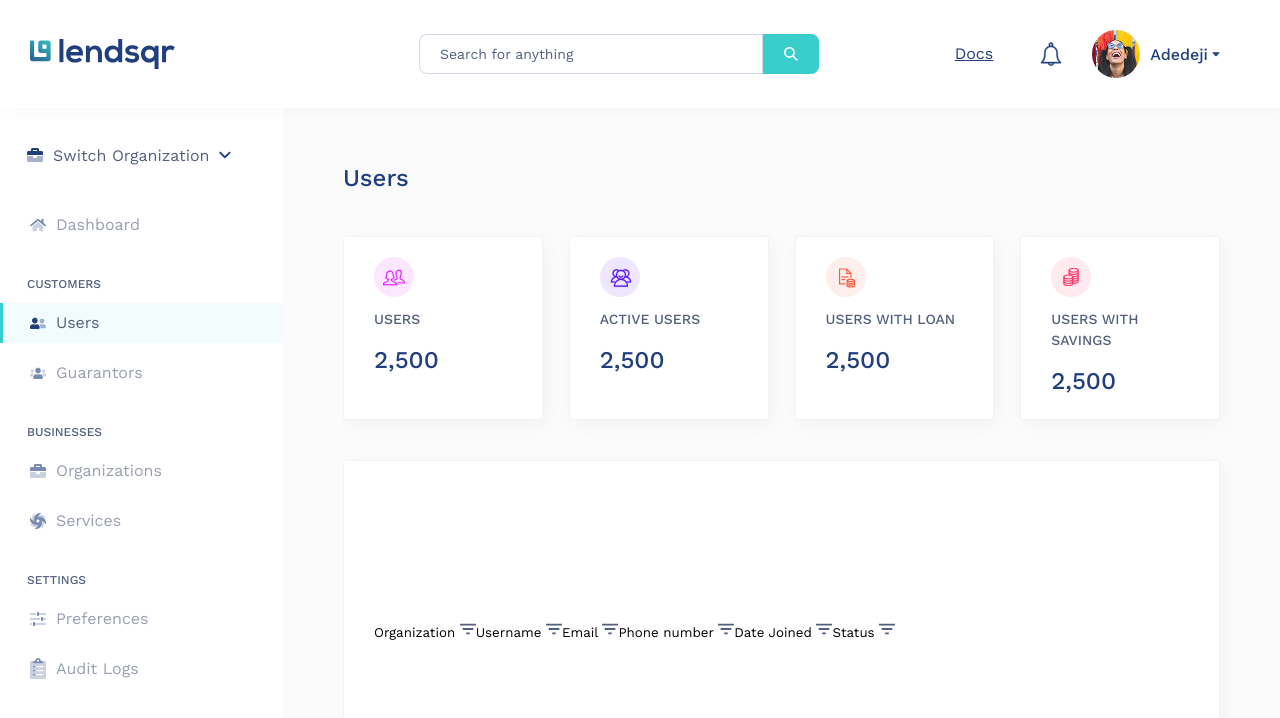
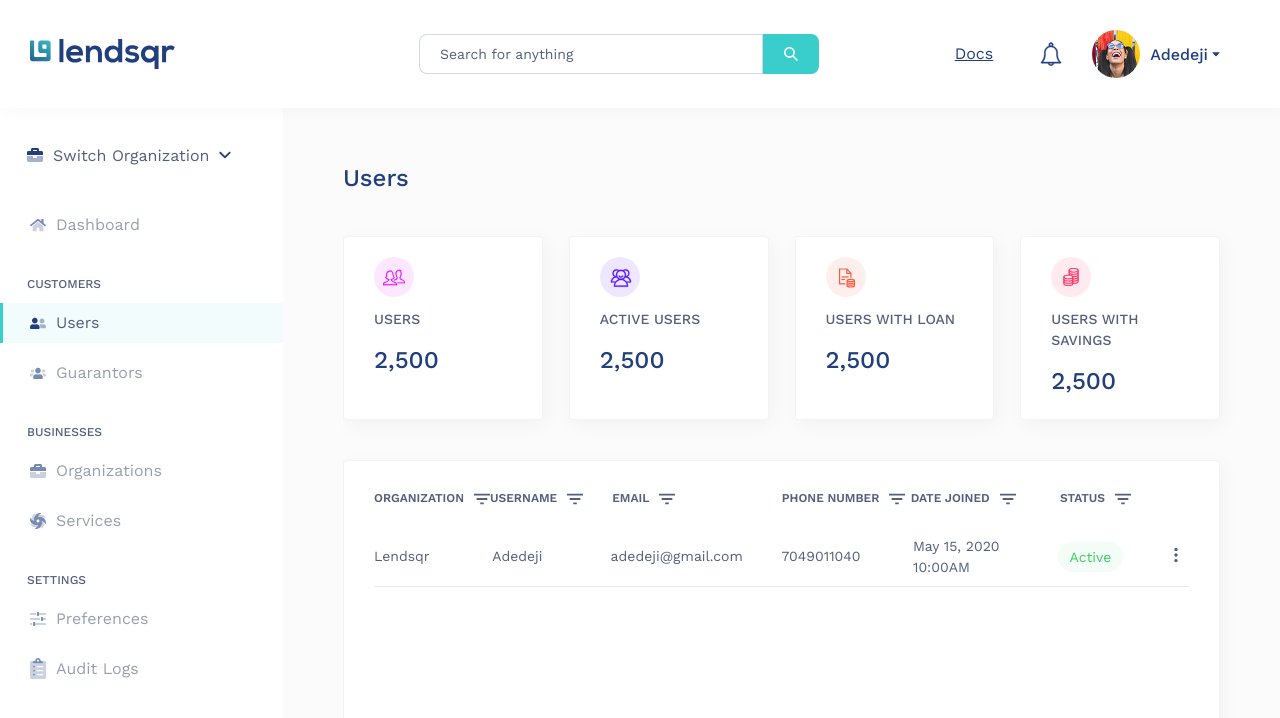
Before and after one commit to EmmanuelVictor62/Lendsqr-test, a Next.js app: page /users in a window 1280 px wide. Shown: the top 718 px of the page. Built offline with nearby package versions, Linux system fonts and the light colour scheme.

Commit message:
feat: Created users table card component

```diff
--- /dev/null
+++ b/components/StatusPill/index.tsx
@@ -0,0 +1,22 @@
+import React from "react";
+
+import styles from "./status-pill.module.scss";
+
+export type StatusType = "Active" | "Inactive" | "Pending" | "Blacklisted";
+
+interface StatusPillProps {
+  status: StatusType;
+}
+
+const StatusPill: React.FC<StatusPillProps> = ({ status }) => {
+  return (
+    <button
+      data-status={status.toLowerCase()}
+      className={styles["status-pill"]}
+    >
+      {status}
+    </button>
+  );
+};
+
+export default StatusPill;
--- /dev/null
+++ b/components/StatusPill/status-pill.module.scss
@@ -0,0 +1,27 @@
+@import "../../styles/abstracts/functions";
+@import "../../styles/abstracts/mixins";
+@import "../../styles/abstracts/variables";
+
+.status-pill {
+  padding: 7px 12px;
+  @include border-radius(100px);
+  font-size: 14px;
+  font-weight: 400;
+  width: fit-content;
+  &[data-status="inactive"] {
+    color: $col-grey-1;
+    background-color: rgba(84, 95, 125, 0.06);
+  }
+  &[data-status="pending"] {
+    color: $col-yellow;
+    background-color: rgba(233, 178, 0, 0.1);
+  }
+  &[data-status="blacklisted"] {
+    color: rgba(228, 3, 59, 1);
+    background-color: rgba(228, 3, 59, 0.1);
+  }
+  &[data-status="active"] {
+    color: rgba(57, 205, 98, 1);
+    background-color: rgba(57, 205, 98, 0.06);
+  }
+}
--- a/public/icons/icon.ts
+++ b/public/icons/icon.ts
@@ -17,6 +17,7 @@ import PeopleRounded from "./people-rounded.svg";
 import LoanRounded from "./loan-rounded.svg";
 import SavingsRounded from "./savings-rounded.svg";
 import Filter from "./filter-results-button.svg";
+import Ellipse from "./ellipse.svg";
 
 const icons = {
   favicon: Favicon,
@@ -38,6 +39,7 @@ const icons = {
   loanRounded: LoanRounded,
   savingsRounded: SavingsRounded,
   filter: Filter,
+  ellipse: Ellipse,
 };
 
 export type IconTypes = keyof typeof icons;
--- /dev/null
+++ b/src/app/(pages)/users/UsersTableCard/index.tsx
@@ -0,0 +1,40 @@
+import React from "react";
+
+import Icon from "@/components/Icon";
+import StatusPill from "@/components/StatusPill";
+
+import styles from "./table-card.module.scss";
+
+interface UsersTableCardProps {
+  organization?: string;
+  username?: string;
+  email: string;
+  phoneNumber: string;
+  dateJoined: string;
+  status: string;
+}
+
+const UsersTableCard: React.FC<UsersTableCardProps> = ({
+  organization,
+  username,
+  email,
+  phoneNumber,
+  dateJoined,
+  status,
+}) => {
+  return (
+    <div className={styles["table-card"]}>
+      <p className={styles["table-card__organization"]}>Lendsqr</p>
+      <p className={styles["table-card__username"]}>Adedeji</p>
+      <p className={styles["table-card__email"]}>adedeji@gmail.com</p>
+      <p className={styles["table-card__phoneNumber"]}>7049011040</p>
+      <p className={styles["table-card__date"]}>May 15, 2020 10:00AM</p>
+      <StatusPill status="Active" />
+      <button className={styles["table-card__ellipse-icon"]}>
+        <Icon name="ellipse" />
+      </button>
+    </div>
+  );
+};
+
+export default UsersTableCard;
--- /dev/null
+++ b/src/app/(pages)/users/UsersTableCard/table-card.module.scss
@@ -0,0 +1,20 @@
+@import "../../../../../styles/abstracts/functions";
+@import "../../../../../styles/abstracts/mixins";
+@import "../../../../../styles/abstracts/variables";
+
+.table-card {
+  height: 60px;
+  display: grid;
+  grid-template-columns: 0.9fr 0.9fr 1.3fr 1fr 1.1fr 0.8fr 0.2fr;
+  align-items: center;
+  border-bottom: 1px solid rgba(33, 63, 125, 0.1);
+  &__organization,
+  &__username,
+  &__email,
+  &__phoneNumber,
+  &__date {
+    font-size: 14px;
+    font-weight: 400;
+    color: $col-grey-1;
+  }
+}
--- a/src/app/(pages)/users/page.tsx
+++ b/src/app/(pages)/users/page.tsx
@@ -1,10 +1,12 @@
 import React from "react";
 
-import styles from "./users.module.scss";
 import UserOverviewCard, {
   UserOverviewCardProps,
 } from "@/components/UserOverviewCard";
 import Icon from "@/components/Icon";
+
+import styles from "./users.module.scss";
+import UsersTableCard from "./UsersTableCard";
 
 const Users: React.FC = () => {
   const usersData: UserOverviewCardProps[] = [
@@ -43,24 +45,29 @@ const Users: React.FC = () => {
         ))}
       </div>
       <div className={styles["users__table"]}>
-        <button className={styles["users__table-button"]}>
+        <div className={styles["users__table-header"]}>
+          <button className={styles["users__table-header-button"]}>
             Organization <Icon name="filter" />
           </button>
-        <button className={styles["users__table-button"]}>
+          <button className={styles["users__table-header-button"]}>
             Username <Icon name="filter" />
           </button>
-        <button className={styles["users__table-button"]}>
+          <button className={styles["users__table-header-button"]}>
             Email <Icon name="filter" />
           </button>
-        <button className={styles["users__table-button"]}>
+          <button className={styles["users__table-header-button"]}>
             Phone number <Icon name="filter" />
           </button>
-        <button className={styles["users__table-button"]}>
+          <button className={styles["users__table-header-button"]}>
             Date Joined <Icon name="filter" />
           </button>
-        <button className={styles["users__table-button"]}>
+          <button className={styles["users__table-header-button"]}>
             Status <Icon name="filter" />
           </button>
+        </div>
+        <div className={styles["users__table-card-wrapper"]}>
+          <UsersTableCard />
+        </div>
       </div>
     </div>
   );
--- a/src/app/(pages)/users/users.module.scss
+++ b/src/app/(pages)/users/users.module.scss
@@ -25,8 +25,26 @@
     background-color: $col-white;
     border: 1px solid #213f7d0f;
     display: flex;
+    flex-direction: column;
+    gap: 20px;
     padding: 30px;
     box-shadow: 3px 5px 20px 0px #0000000a;
     @include border-radius(4px);
+    &-header {
+      display: grid;
+      grid-template-columns: 0.85fr 0.9fr 1.25fr 0.95fr 1.1fr 0.95fr;
+      align-items: center;
+      height: fit-content;
+      width: 100%;
+      &-button {
+        font-size: 12px;
+        font-weight: 600;
+        text-transform: uppercase;
+        color: $col-grey-1;
+        display: flex;
+        align-items: flex-start;
+        gap: 10px;
+      }
+    }
   }
 }
--- a/styles/abstracts/_variables.scss
+++ b/styles/abstracts/_variables.scss
@@ -11,3 +11,5 @@ $col-blue-1: #213f7d;
 
 $col-light-blue-1: #39cdcc;
 $col-light-blue-2: #fbfbfb;
+
+$col-yellow: #e9b200;
```
Also changed, not shown: public/icons/ellipse.svg (added). Lines whose indentation alone changed are shown as unchanged.
